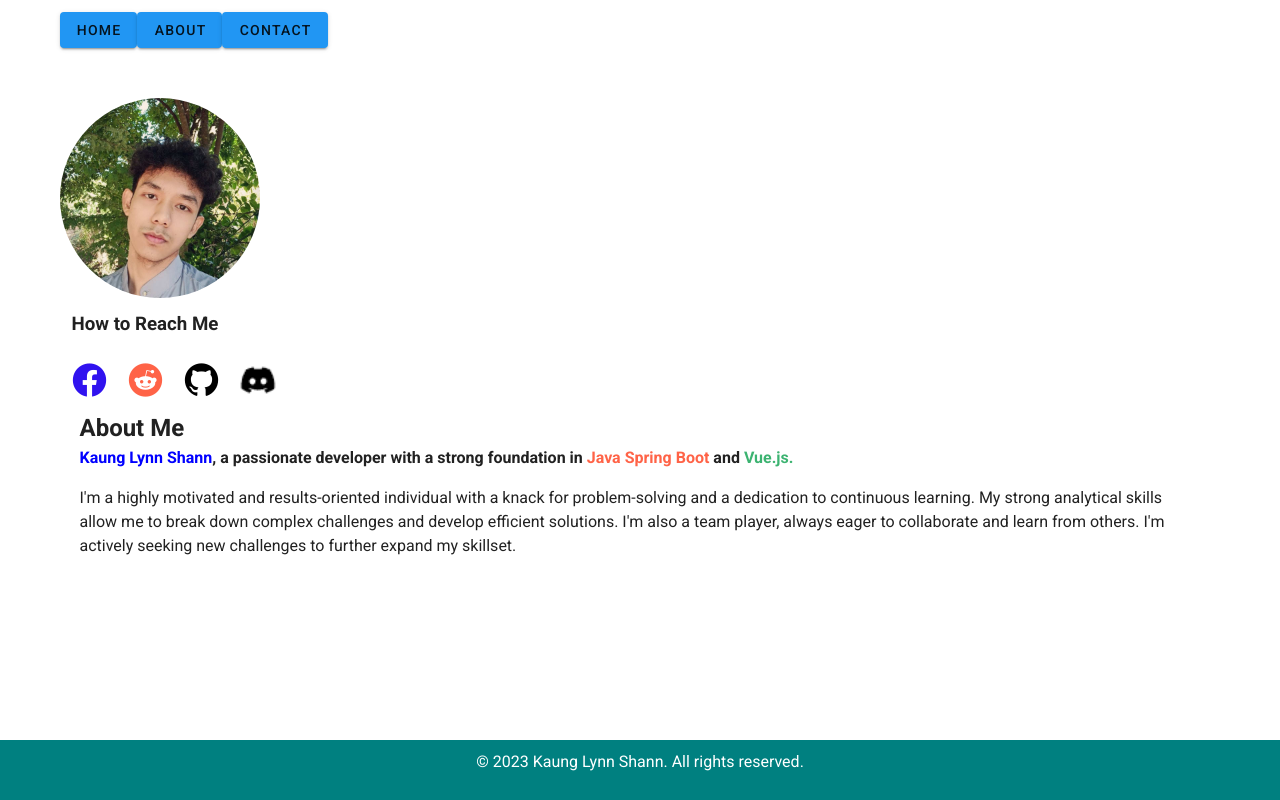
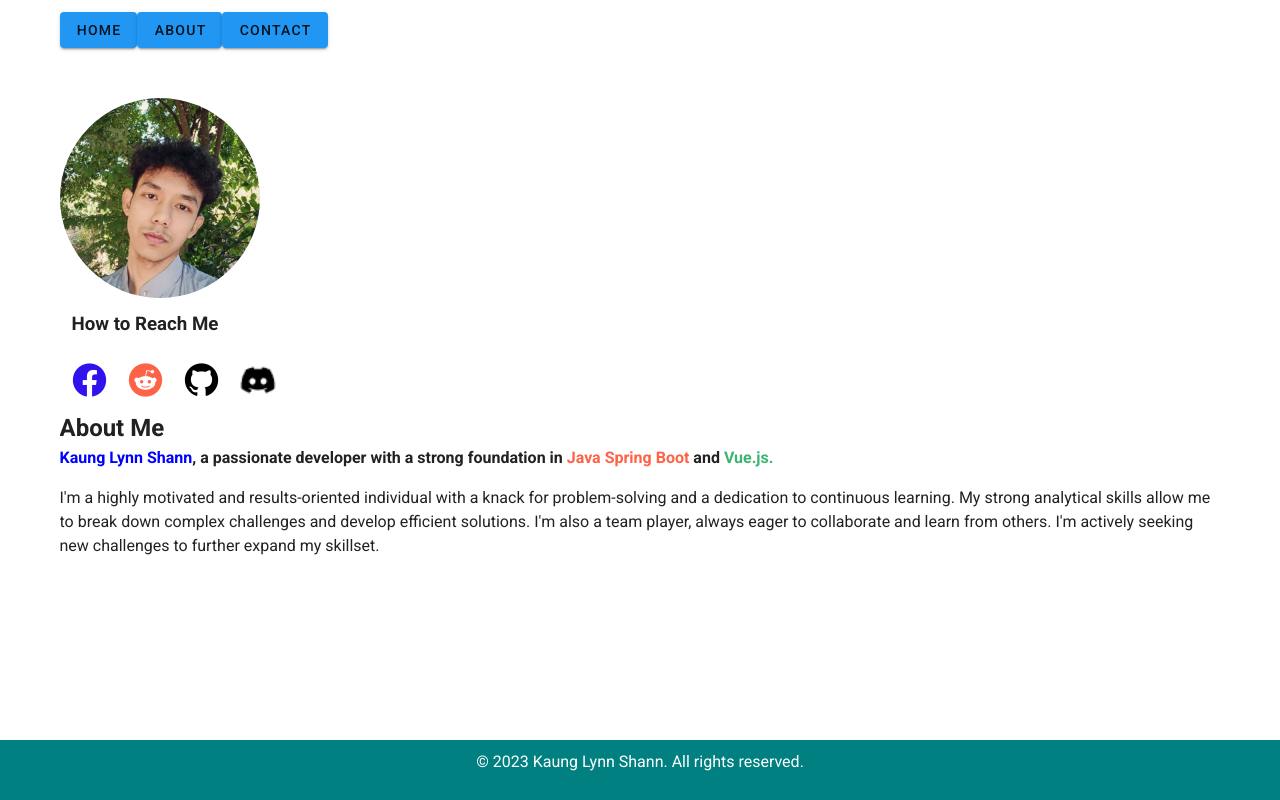
Before and after one commit to KaungLynnShann/myportfolio, a Vue app: page / in a window 1280 px wide. Both pictures are taken after a click on the button "ABOUT". Built offline with nearby package versions, Linux system fonts and the light colour scheme.

Commit message:
Update About.vue

```diff
--- a/src/components/About.vue
+++ b/src/components/About.vue
@@ -22,8 +22,8 @@
   </script>
 <style scoped>
   .about{
-     max-width: 100%;
-     padding: 0 20px;
+/*      max-width: 100%;  */
+/*      padding: 0 20px; */
      overflow-y: auto;
   }
 </style>
```
